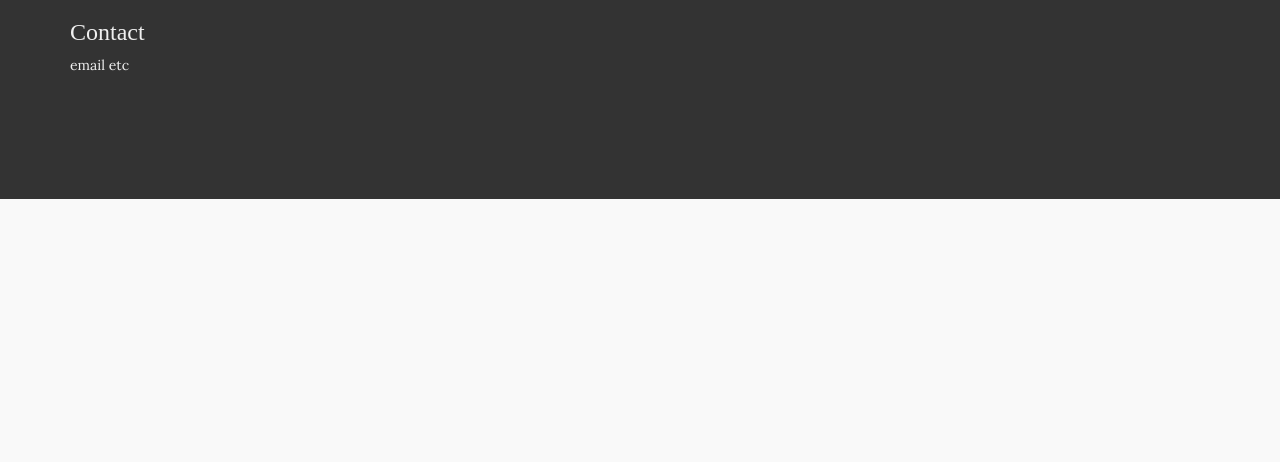
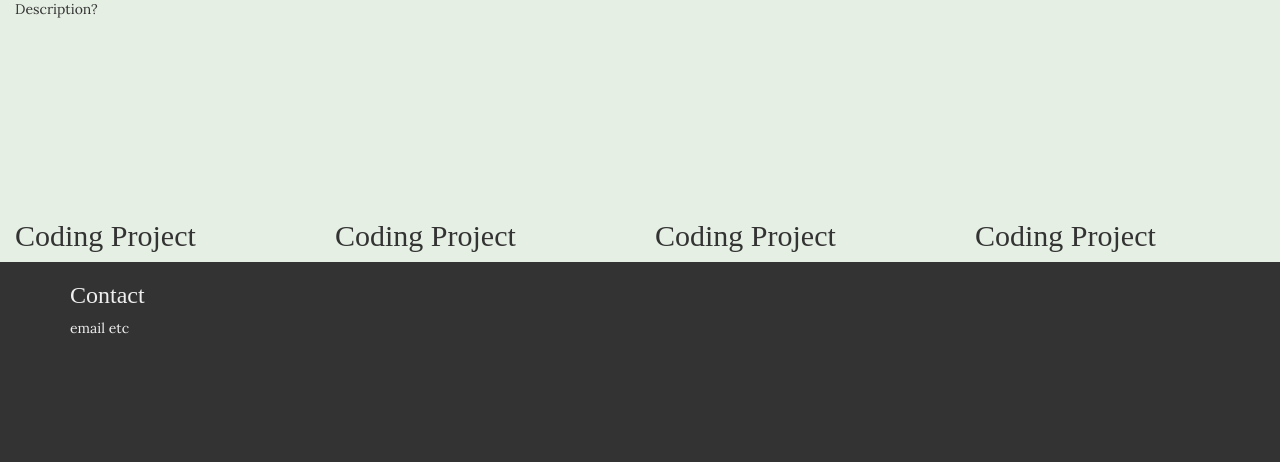
Before and after one commit to ButteryCrumpet/Portfolio, a Django app: page /home/ in a window 1280 px wide. Shown: the part 3277-3739 px from the top of the page. Before the commit the page ends 3476 px from the top, so only its background shows below. Run offline with Django 3.2, Linux system fonts and the light colour scheme; data comes from the database, SQL or seed files in the repository; some libraries are stand-ins or nearby versions.

Commit message:
section added (coding projects)

```diff
--- a/portfolio/portHome/static/portHome/style.css
+++ b/portfolio/portHome/static/portHome/style.css
@@ -4,6 +4,7 @@ html, body {
   position: relative;
   min-height: 100%;
   margin:0;
+  background-color: #E5EFE3;
 }
 body {
   /* Margin bottom by footer height */
@@ -26,10 +27,11 @@ p, a {
   min-height:100%;/*for mozilla*/
 }
 
-.navbar-static-top {
+.navbar-inverse {
   position:absolute;
   background: transparent;
   width: 80vw;
+  color: white;
 }
 
 #fullscreen-home {
@@ -50,6 +52,10 @@ p, a {
 
 #backend {
   background-image: url(https://2.bp.blogspot.com/-QbtuODo_9Dw/VvBFDmQOorI/AAAAAAAAAHk/wSxISxtzFx48uLvlTnIxQiWdn7d1FNhZg/s1600/linux_file_system.png);
+}
+
+#coding {
+  background-image:  url(https://pbs.twimg.com/media/ClK5mndUsAAMT15.jpg);
 }
 
 .parallax {
@@ -77,13 +83,15 @@ p, a {
   height: 25%;
   border: 10px black;
 }
-
-.project img {
-
+/* eh not sure about this
+li.project {
+  border-top-color: #A9CCA3;
+  border-top-style: solid;
+  border-top-width: 2px;
 }
+*/
 
 .footer {
-  bottom: 0;
   width: 100%;
   /* Set the fixed height of the footer here */
   height: 200px;
@@ -92,11 +100,3 @@ p, a {
   color: #efefef;
   background-color: #333;
 }
-.footer a {
-  color: #9af7fe;
-}
-
-
-a[ id= "frontend-link" ]:target ~ #frontend {
-    -webkit-transform: translateY( -1000px);
-    transform: translateY( -1000px );
--- a/portfolio/portHome/templates/porthome/home.html
+++ b/portfolio/portHome/templates/porthome/home.html
@@ -5,9 +5,9 @@
 <link href="https://fonts.googleapis.com/css?family=Lato:400,700|Lora:400,400i" rel="stylesheet">
 
 
-<header class='nav navbar-inverse navbar-static-top' role='navigation'>
+<header class='nav navbar-inverse' role='navigation'>
     <div class='navbar-header'>
-      <a href='#' class='nav navbar-brand'>Me</a>
+      <a href='/home/' class='nav navbar-brand'>Me</a>
     </div>
     <ul class='nav navbar-nav navbar-right'>
       <li><a href='#'>About Me</a></li>
@@ -20,6 +20,7 @@
   <div id='welcome-message'  class='col-md-10 col-md-offset-2'>
     <h1>PanDev</h1>
     <p class='lead'>Pan-development. Fullstack developer</p>
+    <button type='button' class='btn btn-success'>More about me</button>
   </div>
 </section>
 
@@ -33,14 +34,17 @@
 
   <div class='container-fluid'>
     <div class='section-description'>
-      <p>Let's talk about frontend stuff</p>
+      <p>Let's talk about frontend stuff</p> <!-- centre it -->
     </div>
     <ul class='projects clearfix'>
       {% for project in frontend_projects %}
       <li class='project container'>
         <h2>{{project.name}}</h2>
         <div class='row'>
-          <p class='col-md-8'>{{project.description}}</p>
+          <div class='col-md-8'>
+            <em>{{project.languages}}</em>
+            <p class=>{{project.description}}</p>
+          </div>
           <img class='col-xs-3' src="{{project.image}}"/>
         </div>
       </li>
@@ -67,7 +71,10 @@
       <li class='project container'>
         <h2>{{project.name}}</h2>
         <div class='row'>
-          <p class='col-md-8'>{{project.description}}</p>
+          <div class='col-md-8'>
+            <em>{{project.languages}}</em>
+            <p class=>{{project.description}}</p>
+          </div>
           <img class='col-xs-3' src="{{project.image}}"/>
         </div>
       </li>
@@ -76,11 +83,25 @@
   </div>
 </section>
 
-<div class='parallax'>
+<div id='coding' class='parallax'>
   <div>
     <h1>--</h1>
   </div>
 </div>
+
+<section>
+  <div class='container-fluid'>
+    <div class='section-description'>
+      <p>Description?</p>
+    </div>
+    <div class='row'>
+      <div class='col-md-3'><h2>Coding Project</h2></div>
+      <div class='col-md-3'><h2>Coding Project</h2></div>
+      <div class='col-md-3'><h2>Coding Project</h2></div>
+      <div class='col-md-3'><h2>Coding Project</h2></div>
+    </div>
+  </div>
+</section>
 
 <div class='footer'>
   <div class='container'>
--- /dev/null
+++ b/portfolio/requirements.txt
@@ -0,0 +1,3 @@
+Django==1.10.4
+gunicorn==19.6.0
+whitenoise==3.2.3
```
